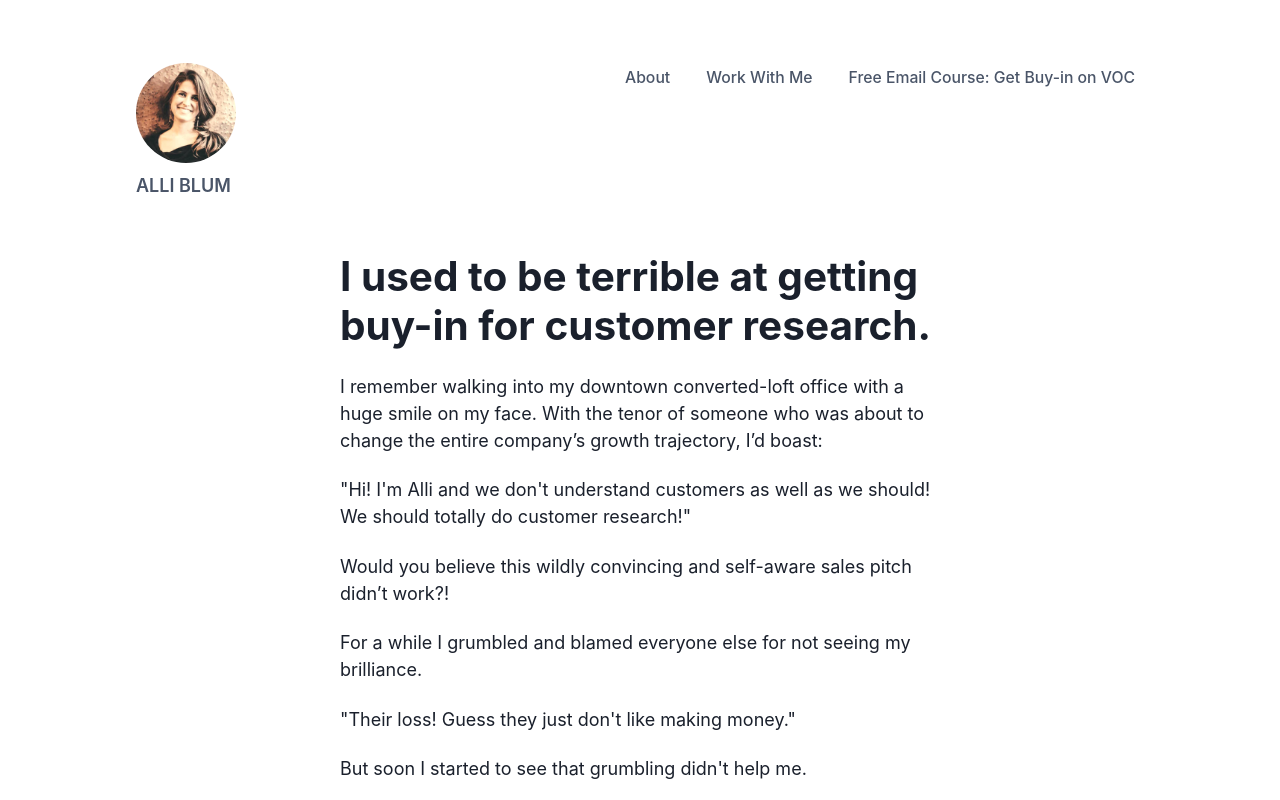
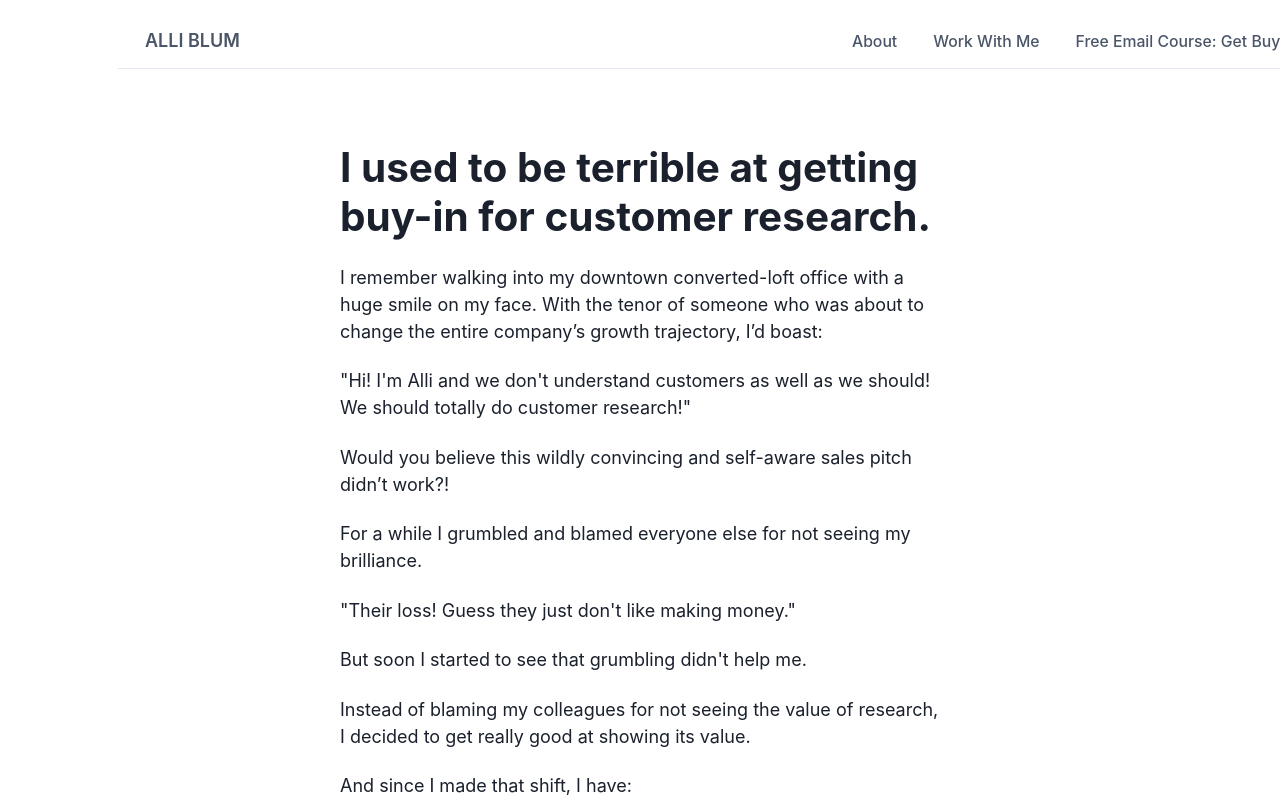
Before and after one commit to alliblum/nextjs-blog, a Next.js app: page / in a window 1280 px wide. Shown: the top 800 px of the page. Built offline with nearby package versions, Linux system fonts and the light colour scheme.

Commit message:
shimmying the nav bar around again

```diff
--- a/components/layout.tsx
+++ b/components/layout.tsx
@@ -34,8 +34,8 @@ export default function Layout({
       </section>
       <Center>
         <Box
-          as="main"
-          // mt={20}
+          // as="main"
+          mt={10}
           width={{
             base: '90%', // 0-48em
             sm: '400px',
--- a/components/navbar.tsx
+++ b/components/navbar.tsx
@@ -1,6 +1,6 @@
 // import { Headshot } from './headshot'
 // import { Box, Flex, HStack, Spacer, Stack } from '@chakra-ui/react'
-// import Link from 'next/link'
+import Link from 'next/link'
 
 // export const NavBar = () => {
 //   return (
@@ -53,6 +53,7 @@ import {
   TbX,
   TbArrowBadgeRight,
   TbArrowBadgeDown,
+  TbBox,
 } from 'react-icons/tb'
 
 export const NavBar = () => {
@@ -67,46 +68,40 @@ export default function WithSubnavigation() {
   const { isOpen, onToggle } = useDisclosure()
 
   return (
-    <Box>
-      <Flex
+    // <Box>
+    <Box
       bg={useColorModeValue('white', 'gray.800')}
       color={useColorModeValue('gray.600', 'white')}
       minH={'60px'}
-        py={{ base: 2 }}
-        px={{ base: 4 }}
-        // borderBottom={1}
+      mt={-12}
+      pt={{ base: 6 }}
+      pb={{ base: 3 }}
+      px={{ base: 6 }}
+      borderBottom={1}
       borderStyle={'solid'}
       borderColor={useColorModeValue('gray.200', 'gray.900')}
-        align={'center'}
+      // align={'center'}
       // as="header"
-        // w="100%"
-        // position={'fixed'}
+      w="100%"
+      position="fixed"
     >
-        <Flex
-          flex={{ base: 1 }}
-          justify={{ base: 'center', md: 'start' }}
-          align="bottom"
-        >
-          <Stack>
-            <Flex
-              display={{ base: 'none', md: 'flex' }}
-              // flex={{ base: 1 }}
-              // justify={{ base: 'center', md: 'start' }}
-              // align="bottom"
-            >
-              <Headshot />
-            </Flex>
-            <Text fontWeight={600}>ALLI BLUM</Text>
-          </Stack>
-
+      <Flex>
+        <Box>
+          <Link href="/">
+            <Text as="span" fontWeight="600">
+              ALLI BLUM
+            </Text>
+          </Link>
+        </Box>
         <Spacer />
-          <Flex display={{ base: 'none', md: 'flex' }} ml={10}>
+        <Box>
+          <Box display={{ base: 'none', md: 'flex' }}>
             <DesktopNav />
-          </Flex>
-          <Flex
+          </Box>
+          <Box
             flex={{ base: 1, md: 'auto' }}
-            ml={{ base: -2 }}
             display={{ base: 'flex', md: 'none' }}
+            mt={-2}
           >
             <IconButton
               onClick={onToggle}
@@ -120,15 +115,66 @@ export default function WithSubnavigation() {
               variant={'ghost'}
               aria-label={'Toggle Navigation'}
             />
-          </Flex>
+          </Box>
+        </Box>
       </Flex>
 
-        <Stack
+      {/* <Flex
+          flex={{ base: 1 }}
+          justify={{ base: 'center', md: 'start' }}
+          align="bottom"
+        > */}
+      {/* <Flex
+            // display={{ base: 'flex', md: 'none' }}
+            flex={{ base: 1 }}
+            justify={{ base: 'inline', md: 'start' }}
+            // position="relative"
+            // alignContent={{ base: 'initial', md: 'center' }}
+            // align="bottom"
+          > */}
+      {/* <Link href="/">
+              <Text as="span" fontWeight="600">
+                ALLI BLUM
+              </Text>
+            </Link>
+          </Flex> */}
+
+      {/* <Spacer />
+          <Flex
+            display={{ base: 'none', md: 'contents' }}
+            justify={{ md: 'right' }}
+          >
+            <DesktopNav />
+          </Flex> */}
+
+      {/* <Flex
+            justify={{ base: 'right' }}
+            // align={{ base: 'right', md: 'bottom' }}
+            flex={{ base: 1, md: 'auto' }}
+            ml={{ base: -2 }}
+            display={{ base: 'flex', md: 'none' }}
+          > */}
+      {/* <IconButton
+              onClick={onToggle}
+              icon={
+                isOpen ? (
+                  <TbX width={3} height={3} />
+                ) : (
+                  <TbBaselineDensityMedium width={5} height={5} />
+                )
+              }
+              variant={'ghost'}
+              aria-label={'Toggle Navigation'}
+            /> */}
+      {/* </Flex>
+        </Flex> */}
+
+      {/* <Stack
           flex={{ base: 1, md: 0 }}
           justify={'flex-end'}
           direction={'row'}
           spacing={6}
-        >
+        > */}
       {/* <Button
             as={'a'}
             fontSize={'sm'}
@@ -152,8 +198,8 @@ export default function WithSubnavigation() {
           >
             Sign Up
           </Button> */}
-        </Stack>
-      </Flex>
+      {/* </Stack> */}
+      {/* </Box> */}
 
       <Collapse in={isOpen} animateOpacity>
         <MobileNav />
```
Lines whose indentation alone changed are shown as unchanged.
